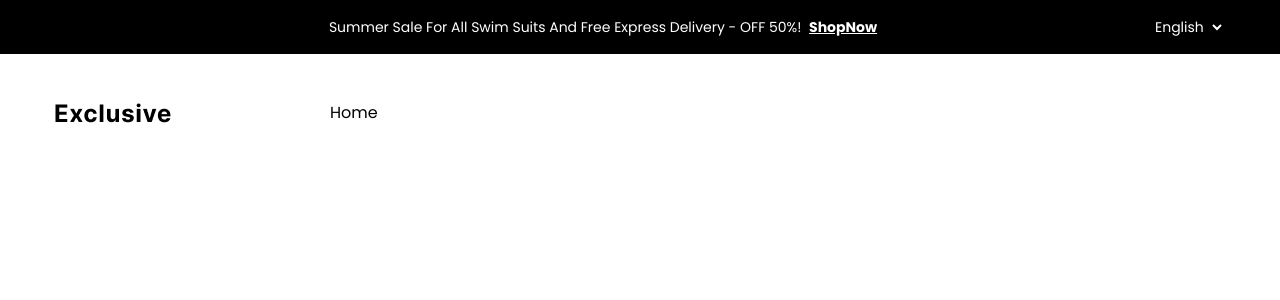
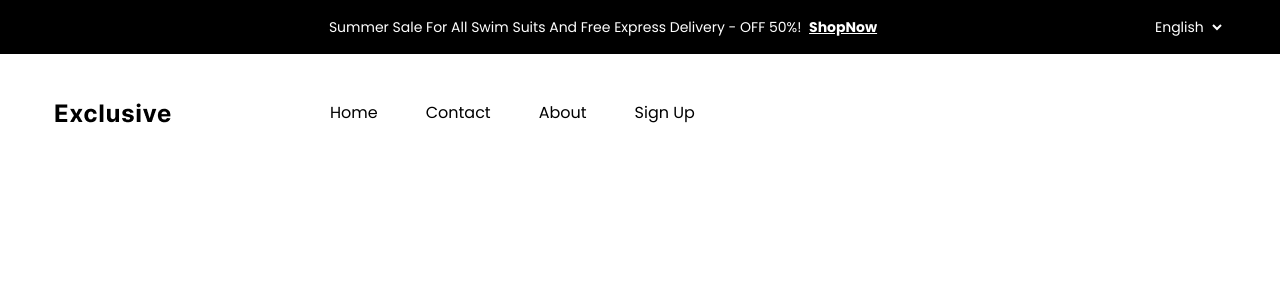
Before and after one commit to Fahim-Hossain-Munna/E-com, a Vue app: page / in a window 1280 px wide. Shown: the top 300 px of the page. Built offline with nearby package versions, Linux system fonts and the light colour scheme.

Commit message:
for menu li i create component and pass props data

```diff
--- a/src/components/Header/Header.vue
+++ b/src/components/Header/Header.vue
@@ -1,5 +1,5 @@
 <script setup>
-
+import List from '../layouts/List.vue'
 </script>
 
 <template>
@@ -25,9 +25,10 @@
             </div>
             <div class="w-[46.5%]">
                 <ul class="flex justify-start gap-12 font-pop text-base">
-                    <li class="relative after:transition-all after:duration-500 after:content-[''] after:absolute after:bottom-0 after:left-1/2 after:translate-x-[-50%] after:w-0 after:h-[2px] after:bg-black/50 hover:after:w-full" >
-                        <a href="#">Home</a>
-                    </li>
+                    <List navigation="Home"/>
+                    <List navigation="Contact"/>
+                    <List navigation="About"/>
+                    <List navigation="Sign Up"/>
                 </ul>
             </div>
         </div>
--- /dev/null
+++ b/src/components/layouts/List.vue
@@ -0,0 +1,12 @@
+<template lang="">
+    <li class="relative after:transition-all after:duration-500 after:content-[''] after:absolute after:bottom-0 after:left-1/2 after:translate-x-[-50%] after:w-0 after:h-[2px] after:bg-black/50 hover:after:w-full" >
+        <a href="#">{{ navigation }}</a>
+    </li>
+</template>
+
+<script setup>
+defineProps({
+    navigation : String
+})
+
+</script>
```
